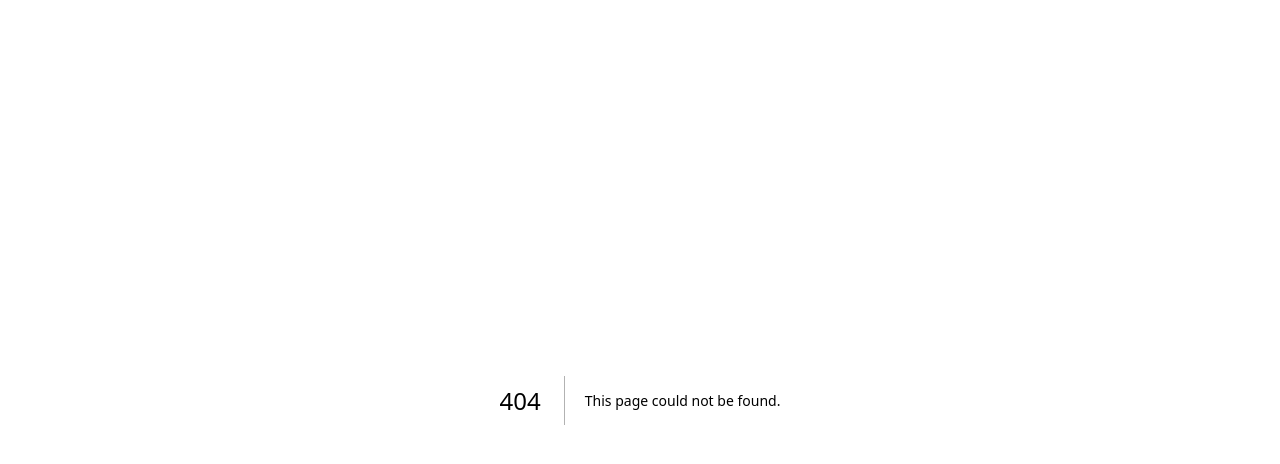
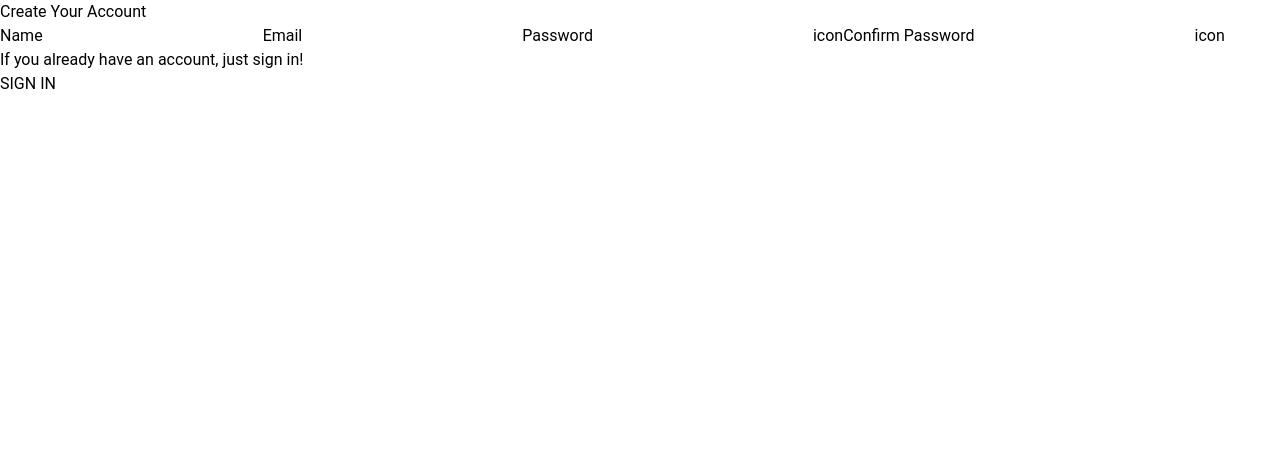
Before and after one commit to doheelee0328/Ecommerce-Website, a Next.js app in the folder Client/: page /pages/register in a window 1280 px wide. Before the commit this address had no page. Shown: the top 464 px of the page. Built offline with nearby package versions, Linux system fonts and the light colour scheme.

Commit message:
add form for register and login pages

```diff
--- a/Client/src/app/components/navbar/navbar.tsx
+++ b/Client/src/app/components/navbar/navbar.tsx
@@ -4,6 +4,9 @@ export default function Navbar() {
   return (
     <div>
       <Link href='/pages/home'>Home</Link>
+      <Link href='/pages/shop'>Shop</Link>
+      <Link href='/pages/about-us'>About us</Link>
+      <Link href='/pages/contact'>Contact</Link>
     </div>
   )
 }
--- a/Client/src/app/page.tsx
+++ b/Client/src/app/page.tsx
@@ -1,13 +1,14 @@
-import Registration from './pages/registration /page'
-import Navbar from './components/navbar/navbar'
+import LoginRegister from './pages/login-register/page'
+// import Home from './pages/home/page'
 
 export default function Page() {
   return (
     <>
-      <Navbar />
-      <Registration />
+      {/* <Home /> */}
+      <LoginRegister />
     </>
   )
 }
 
 // page provides an automatic routing
+// this is the main app page
--- a/Client/src/app/pages/home/page.tsx
+++ b/Client/src/app/pages/home/page.tsx
@@ -1,3 +1,10 @@
+import Navbar from '@/app/components/navbar/navbar'
+
 export default function Home() {
-  return <h1 className='text-black'>Home</h1>
+  return (
+    <>
+      <Navbar />
+      <h1 className='text-black'>Home</h1>
+    </>
+  )
 }
--- /dev/null
+++ b/Client/src/app/pages/login-register/page.tsx
@@ -0,0 +1,58 @@
+'use client'
+
+import { useReducer } from 'react'
+import Register from '../register/page'
+import Login from '../login/page'
+
+type LoginRegister = {
+  register: boolean
+  showTextLogin: boolean
+  showTextRegister: boolean
+  showTextRegisterConfirmPassword: boolean
+}
+
+export default function LoginRegister() {
+  const initialState: LoginRegister = {
+    register: false,
+    showTextLogin: false,
+    showTextRegister: false,
+    showTextRegisterConfirmPassword: false,
+  }
+
+  const [
+    {
+      register,
+      showTextLogin,
+      showTextRegister,
+      showTextRegisterConfirmPassword,
+    },
+    setState,
+  ] = useReducer(
+    (state: any, action: any) => ({ ...state, ...action }),
+    initialState
+  )
+
+  return (
+    <>
+      {register ? (
+        <Register
+          showText={showTextRegister}
+          showConfirmText={showTextRegisterConfirmPassword}
+          setShowText={() => setState({ showTextRegister: !showTextRegister })}
+          setShowConfirmText={() =>
+            setState({
+              showTextRegisterConfirmPassword: !showTextRegisterConfirmPassword,
+            })
+          }
+          setLogin={() => setState({ register: false })}
+        />
+      ) : (
+        <Login
+          showText={showTextLogin}
+          setShowText={() => setState({ showTextLogin: !showTextLogin })}
+          setRegister={() => setState({ register: true })}
+        />
+      )}
+    </>
+  )
+}
--- /dev/null
+++ b/Client/src/app/pages/login/page.tsx
@@ -0,0 +1,36 @@
+interface LoginProps {
+  showText: boolean
+  setShowText: () => void
+  setRegister: () => void
+}
+
+export default function Login({
+  showText,
+  setShowText,
+  setRegister,
+}: LoginProps) {
+  const submitHandler = (e: React.FormEvent<HTMLFormElement>) => {
+    e.preventDefault()
+  }
+  return (
+    <div>
+      <form onSubmit={submitHandler}>
+        <h1 className='text-black'>Welcome</h1>
+        <label>
+          <span>Email</span>
+          <input type='email' />
+        </label>
+        <label>
+          <span>Password</span>
+          <input type={showText ? 'text' : 'password'} />
+          <span onClick={setShowText}>Icon</span>
+        </label>
+        <button>SIGN IN</button>
+      </form>
+      <div>
+        <h3>Do not have an account? Please Sign up!</h3>
+        <button onClick={setRegister}>SIGN UP</button>
+      </div>
+    </div>
+  )
+}
--- /dev/null
+++ b/Client/src/app/pages/register/page.tsx
@@ -0,0 +1,45 @@
+interface RegisterProps {
+  showText: boolean
+  setShowText: () => void
+  showConfirmText: boolean
+  setLogin: () => void
+  setShowConfirmText: () => void
+}
+
+export default function Register({
+  showText,
+  setShowText,
+  setLogin,
+  showConfirmText,
+  setShowConfirmText,
+}: RegisterProps) {
+  return (
+    <div>
+      <form>
+        <h1 className='text-black'>Create Your Account</h1>
+        <label>
+          <span>Name</span>
+          <input type='text' />
+        </label>
+        <label>
+          <span>Email</span>
+          <input type='email' />
+        </label>
+        <label>
+          <span>Password</span>
+          <input type={showText ? 'text' : 'password'} />
+          <span onClick={setShowText}>icon</span>
+        </label>
+        <label>
+          <span>Confirm Password</span>
+          <input type={showConfirmText ? 'text' : 'password'} />
+          <span onClick={setShowConfirmText}>icon</span>
+        </label>
+      </form>
+      <div>
+        <h3>If you already have an account, just sign in!</h3>
+        <button onClick={setLogin}>SIGN IN</button>
+      </div>
+    </div>
+  )
+}
--- a/Client/src/app/pages/registration /page.tsx
+++ /dev/null
@@ -1,3 +0,0 @@
-export default function Registration() {
-  return <h1 className='text-black'>Registration</h1>
-}
```
Also changed, not shown: Client/src/app/pages/shop/page.tsx (added), 1 other file (tests, documents, lock files or other folders).
